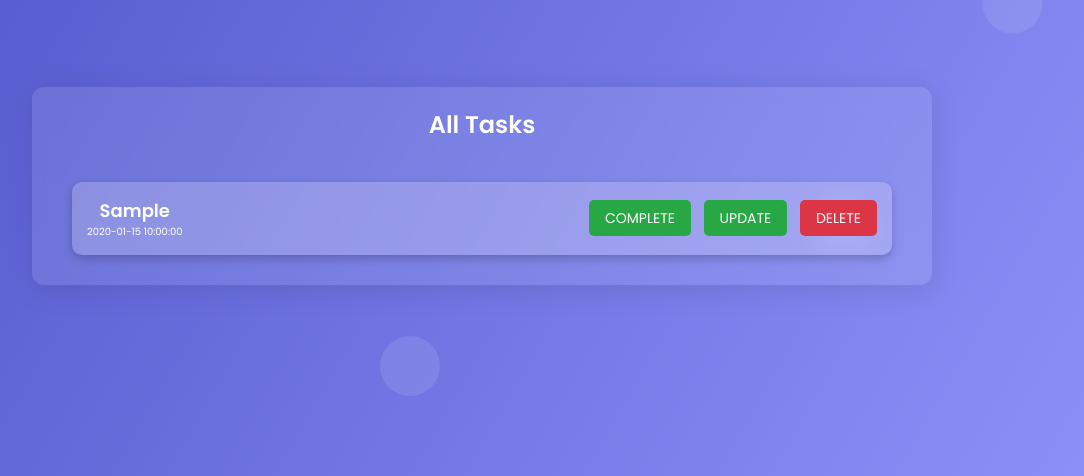
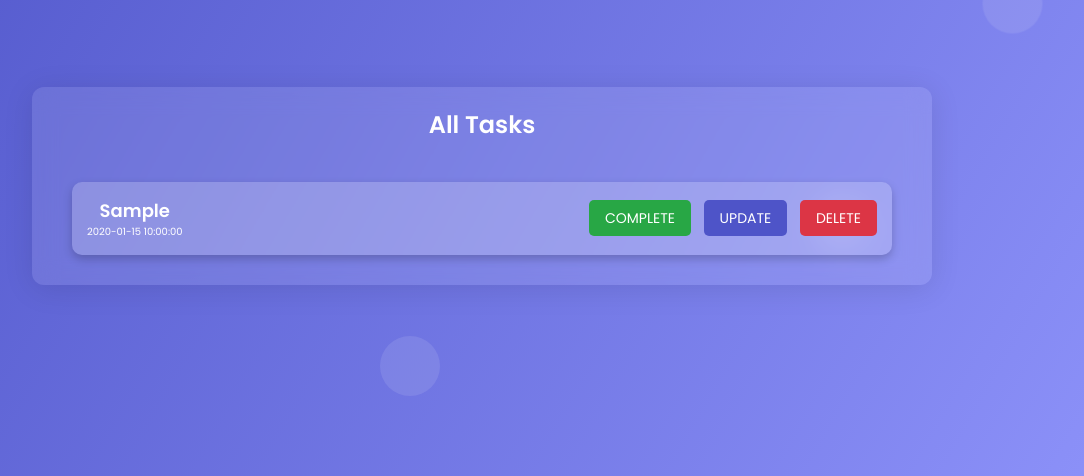
Before and after one commit to ankitkhatry/TODOLIST, a PHP site: page /dashboard.php in a window 1280 px wide. Shown: the part 214-690 px from the top of the page, without its empty margins (158-1242 px from the left). Run offline with PHP 8.4, Linux system fonts and the light colour scheme; the visitor is signed in with stand-in values (Sample User, id 1); tables that the repository leaves empty or names only in its code hold one stand-in row (values such as "Sample post").

Commit message:
Update dashboard.php

```diff
--- a/CRUDPROJECT/dashboard.php
+++ b/CRUDPROJECT/dashboard.php
@@ -68,7 +68,7 @@ $conn->close();
                     </div>
                     <div class="task-actions">
                         <a href="completedtasks.php?complete=<?php echo $row['id']; ?>" class="btn-complete">Complete</a>
-                        <a href="updatetask.php?id=<?php echo $row['id']; ?>" class="btn-complete">Update</a>
+                        <a href="updatetask.php?id=<?php echo $row['id']; ?>" class="btn-update">Update</a>
                         <a href="dashboard.php?delete=<?php echo $row['id']; ?>" class="btn-delete" onclick="return confirm('Are you sure you want to delete this task?');">Delete</a>
                     </div>
                 </li>
```
